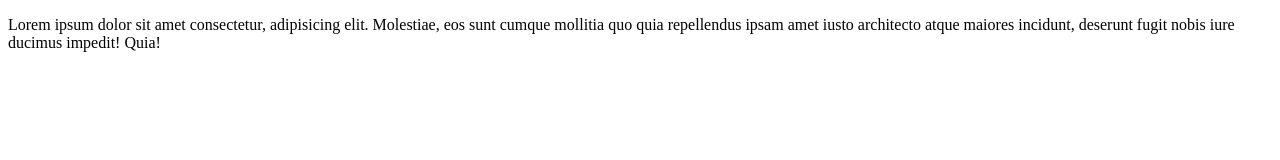
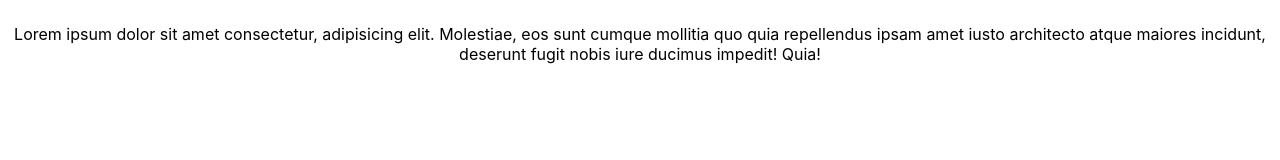
Before and after one commit to Samivv/Web-tekniikat, a plain HTML site: page index.html in a window 1280 px wide. Drawn offline with Linux system fonts and the light colour scheme.

Commit message:
muokkailtu css

```diff
--- a/CSS/kasvot.css
+++ b/CSS/kasvot.css
@@ -0,0 +1,5 @@
+div {
+    font-family: -apple-system, BlinkMacSystemFont, 'Segoe UI', Roboto, Oxygen, Ubuntu, Cantarell, 'Open Sans', 'Helvetica Neue', sans-serif;
+    display:inline-table;
+    text-align: center;
+}
--- a/index.html
+++ b/index.html
@@ -8,7 +8,9 @@
     <link rel="stylesheet" href="css/kasvot.css">
 </head>
 <body>
+    <div>
     <p>Lorem ipsum dolor sit amet consectetur, adipisicing elit. Molestiae, eos sunt cumque mollitia quo quia repellendus ipsam amet iusto architecto atque maiores incidunt, deserunt fugit nobis iure ducimus impedit! Quia! </p>
+    </div>
 </body>
 <script src="js/aivot.js"></script>
 </html>
```
